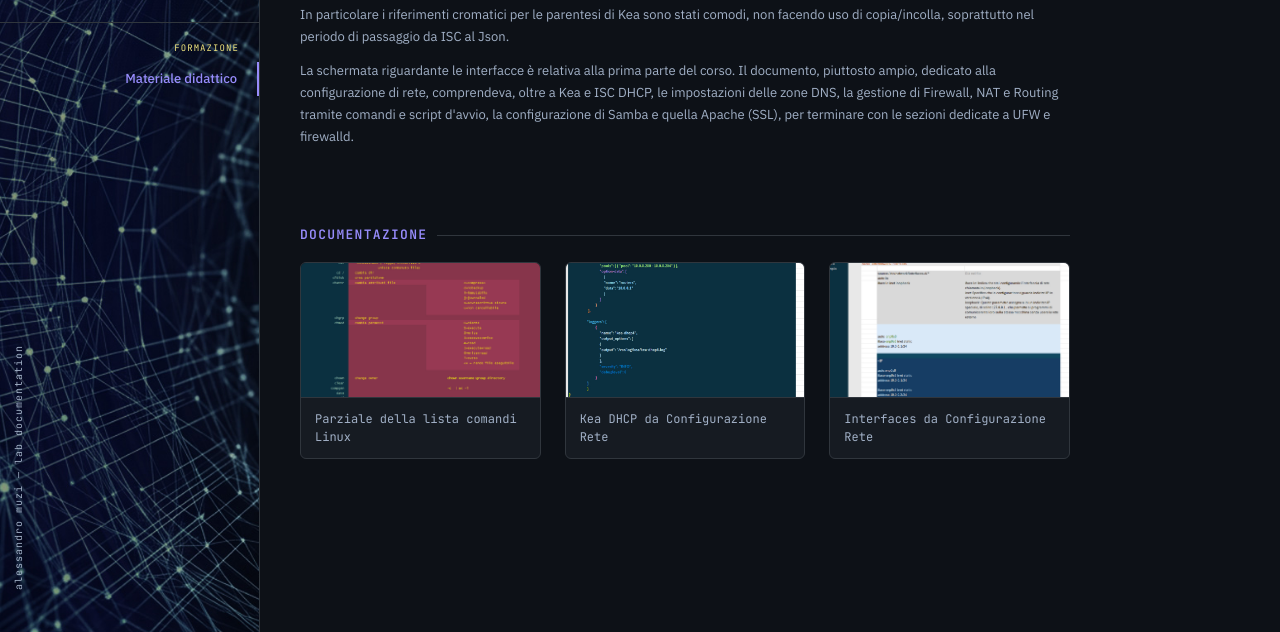
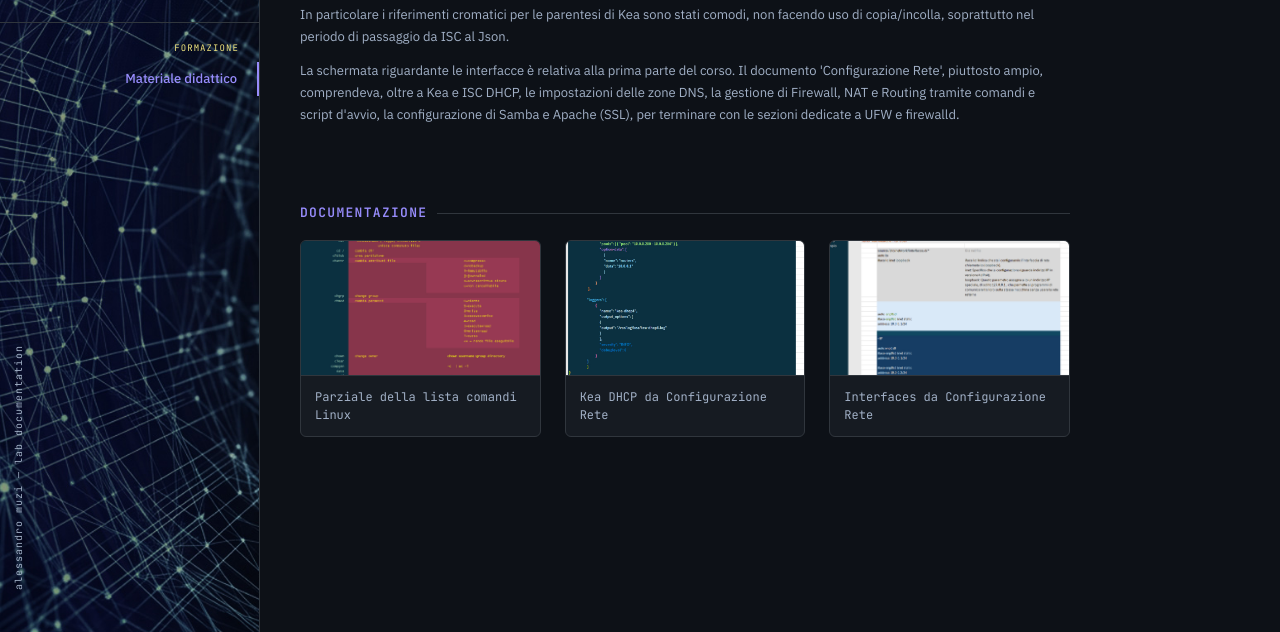
Before and after one commit to Alessandro-Muzi/Formazione, a plain HTML site: page index.html in a window 1280 px wide. Shown: the part 168-800 px from the top of the page. Drawn offline with Linux system fonts and the light colour scheme.

Commit message:
Update index.html

```diff
--- a/index.html
+++ b/index.html
@@ -320,7 +320,7 @@
   <div class="page-header">
     <h1>// materiale_didattico</h1>
     <p>Oltre al quaderno degli appunti, mi sono divertito a creare della documentazione che mi fosse utile durante le esercitazioni e lo studio.<p>In particolare i riferimenti cromatici per le parentesi di Kea sono stati comodi, non facendo uso di copia/incolla, soprattutto nel periodo di passaggio da ISC al Json.</p>
-    <p>La schermata riguardante le interfacce è relativa alla prima parte del corso. Il documento, piuttosto ampio, dedicato alla configurazione di rete, comprendeva, oltre a Kea e ISC DHCP, le impostazioni delle zone DNS, la gestione di Firewall, NAT e Routing tramite comandi e script d'avvio, la configurazione di Samba e quella Apache (SSL), per terminare con le sezioni dedicate a UFW e firewalld.</p>
+    <p>La schermata riguardante le interfacce è relativa alla prima parte del corso. Il documento 'Configurazione Rete', piuttosto ampio, comprendeva, oltre a Kea e ISC DHCP, le impostazioni delle zone DNS, la gestione di Firewall, NAT e Routing tramite comandi e script d'avvio, la configurazione di Samba e Apache (SSL), per terminare con le sezioni dedicate a UFW e firewalld.</p>
   </div>
 
   <section id="slide">
```
